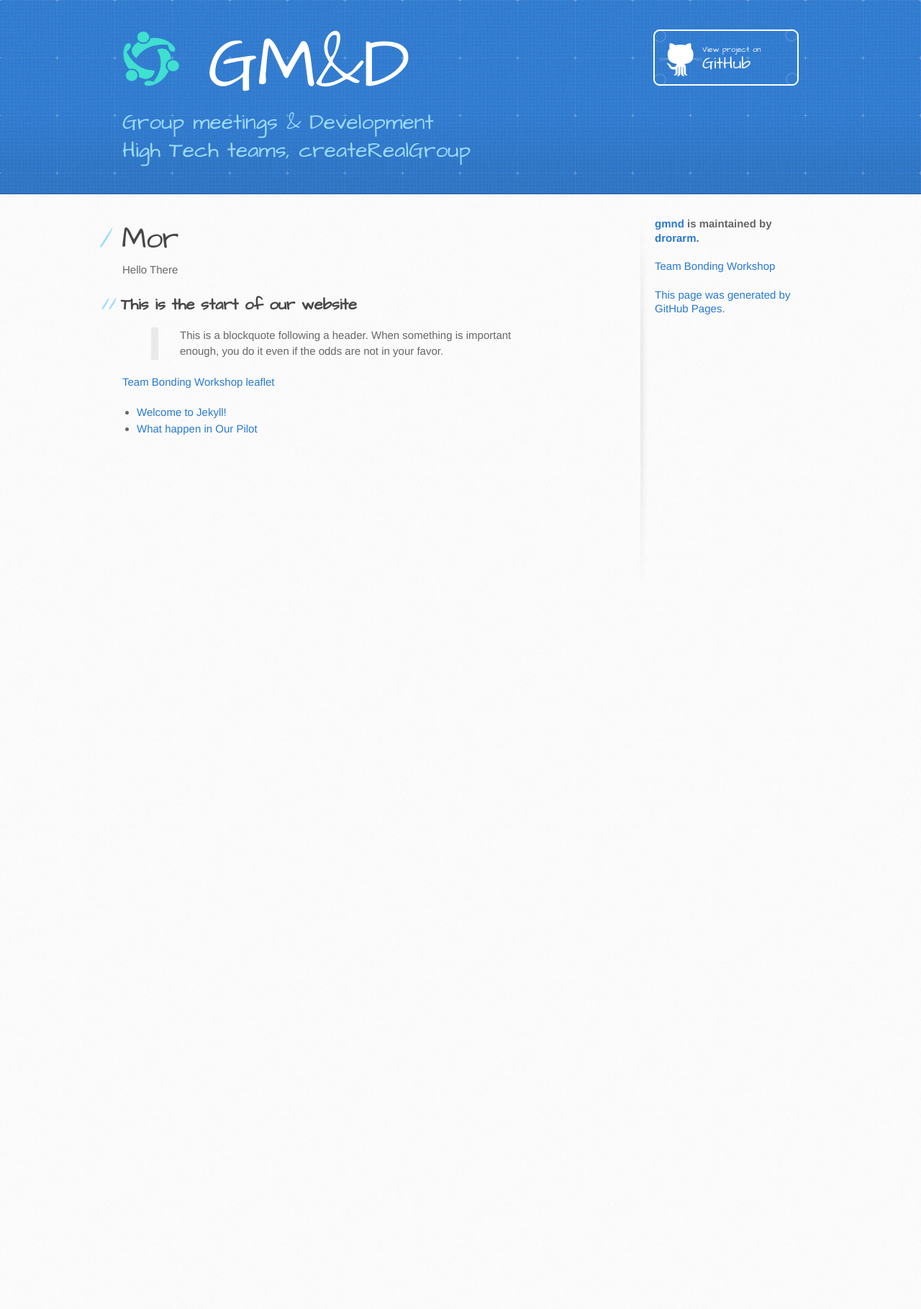
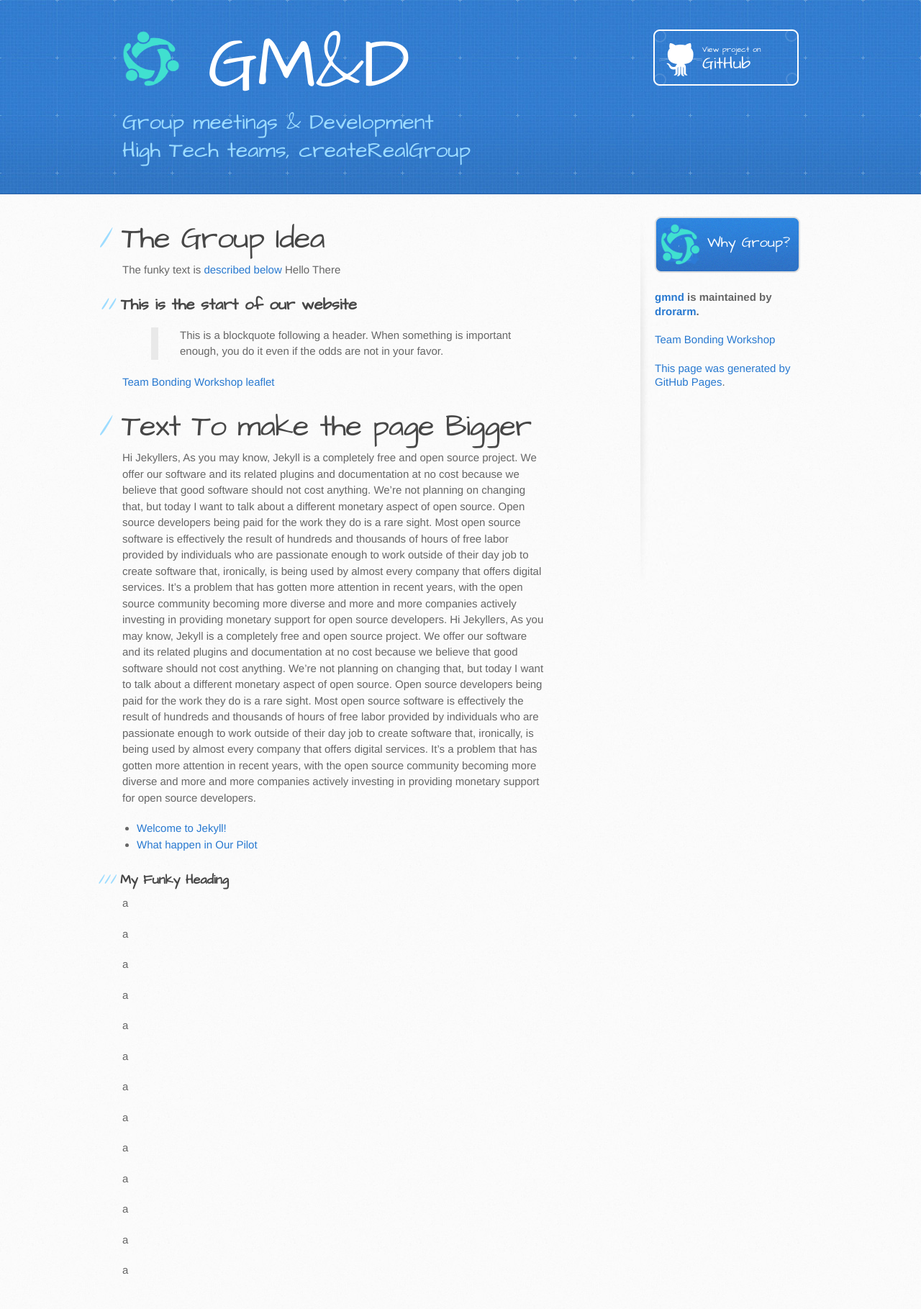
Before and after one commit to drorarm/gmnd, a Jekyll site: the page built from index.md, in a window 1280 px wide. Shown: the whole page at 72% size. Built offline with Jekyll 4.4.1, drawn with Linux system fonts in a browser that asks for light colours; our own code applies the rules of GitHub Pages for plain Markdown files; before the commit the page ends 900 px from its top, so only the background shows below that.

Commit message:
button and style, divide sidebar

```diff
--- a/_config.yml
+++ b/_config.yml
@@ -38,6 +38,9 @@ theme: jekyll-theme-architect
 plugins:
   - jekyll-feed
 
+kramdown:
+    auto_ids: true
+
 # Exclude from processing.
 # The following items will not be processed, by default. Create a custom list
 # to override the default setting.
--- /dev/null
+++ b/_includes/sidebar.html
@@ -0,0 +1,13 @@
+<!-- This page is the sider bar content -->
+
+ <a href="{{ site.url | append: site.baseurl | append: '/#group-idea' }}" class="button">
+                Why Group?
+  </a>
+
+ {% if site.github.is_project_page %}
+            <p class="repo-owner">
+		<a href="{{ site.github.repository_url }}">{{ site.github.repository_name }}</a> is maintained by <a href="{{ site.github.owner_url }}">{{ site.github.owner_name }}</a>.
+	    </p>
+  {% endif %}
+ <p> <a href="{{site.url | append: site.baseurl}}/team_bond_ws">Team Bonding Workshop</p>
+ <p>This page was generated by <a href="https://pages.github.com">GitHub Pages</a>.</p>
--- a/_layouts/default.html
+++ b/_layouts/default.html
@@ -39,22 +39,7 @@
         </section>
 
         <aside id="sidebar">
-          {% if site.show_downloads %}
-            <a href="{{ site.github.zip_url }}" class="button">
-              <small>Download</small>
-              .zip file
-            </a>
-            <a href="{{ site.github.tar_url }}" class="button">
-              <small>Download</small>
-              .tar.gz file
-            </a>
-          {% endif %}
-
-          {% if site.github.is_project_page %}
-            <p class="repo-owner"><a href="{{ site.github.repository_url }}">{{ site.github.repository_name }}</a> is maintained by <a href="{{ site.github.owner_url }}">{{ site.github.owner_name }}</a>.</p>
-          {% endif %}
-	  <p> <a href="{{site.url | append: site.baseurl}}/team_bond_ws">Team Bonding Workshop</p>
-          <p>This page was generated by <a href="https://pages.github.com">GitHub Pages</a>.</p>
+		{% include sidebar.html %}
         </aside>
       </div>
     </div>
--- a/assets/css/style.css
+++ b/assets/css/style.css
@@ -286,9 +286,7 @@ a.button small { display: block; font-size: 11px; }
 
 header a.button { position: absolute; top: 0; right: 0; background: transparent url(../images/github-button.png) 0 0 no-repeat; }
 
-header a.logo { position: absolute; top: 0; left: 0; background: transparent url(../images/gmnd_symbol.png) 0 0 no-repeat; }
-
-aside a.button { display: block; width: 138px; padding-left: 64px; margin-bottom: 20px; font-size: 21px; background: transparent url(../images/download-button.png) 0 0 no-repeat; }
+aside a.button { display: block; width: 138px; padding-left: 73px; padding-top: 24px; margin-bottom: 20px; font-size: 20px; background: transparent url(../images/gmnd-button.png) 0 0 no-repeat; }
 
 code, pre { margin-bottom: 30px; font-family: Monaco, "Bitstream Vera Sans Mono", "Lucida Console", Terminal, monospace; font-size: 13px; color: #222; }
 
--- a/index.md
+++ b/index.md
@@ -3,8 +3,12 @@ layout: default
 ---
 
 
-# Mor
+# The Group Idea
+{: #group-idea }
+
+The funky text is [described below](#my-funky-heading)
 Hello There
+
 
 ## This is the start of our website
 
@@ -14,7 +18,22 @@ Hello There
 
 [Team Bonding Workshop leaflet]({{ site.url | append: site.baseurl}}/assets/pdfs/ws_leaflet.pdf)
 
+# Text To make the page Bigger
 
+<p>
+Hi Jekyllers,
+
+As you may know, Jekyll is a completely free and open source project. We offer our software and its related plugins and documentation at no cost because we believe that good software should not cost anything. We’re not planning on changing that, but today I want to talk about a different monetary aspect of open source.
+
+Open source developers being paid for the work they do is a rare sight. Most open source software is effectively the result of hundreds and thousands of hours of free labor provided by individuals who are passionate enough to work outside of their day job to create software that, ironically, is being used by almost every company that offers digital services. It’s a problem that has gotten more attention in recent years, with the open source community becoming more diverse and more and more companies actively investing in providing monetary support for open source developers.
+
+Hi Jekyllers,
+
+As you may know, Jekyll is a completely free and open source project. We offer our software and its related plugins and documentation at no cost because we believe that good software should not cost anything. We’re not planning on changing that, but today I want to talk about a different monetary aspect of open source.
+
+Open source developers being paid for the work they do is a rare sight. Most open source software is effectively the result of hundreds and thousands of hours of free labor provided by individuals who are passionate enough to work outside of their day job to create software that, ironically, is being used by almost every company that offers digital services. It’s a problem that has gotten more attention in recent years, with the open source community becoming more diverse and more and more companies actively investing in providing monetary support for open source developers.
+
+</p>
 
 <ul>
   {% for post in site.posts %}
@@ -23,3 +42,19 @@ Hello There
     </li>
   {% endfor %}
 </ul>
+
+
+<h3 id="my-funky-heading">My Funky Heading</h3>
+<p>a</p>
+<p>a</p>
+<p>a</p>
+<p>a</p>
+<p>a</p>
+<p>a</p>
+<p>a</p>
+<p>a</p>
+<p>a</p>
+<p>a</p>
+<p>a</p>
+<p>a</p>
+<p>a</p>
```
Also changed, not shown: _includes/README.md (deleted, +0 -1 lines), assets/images/gmnd-button.png (added).
